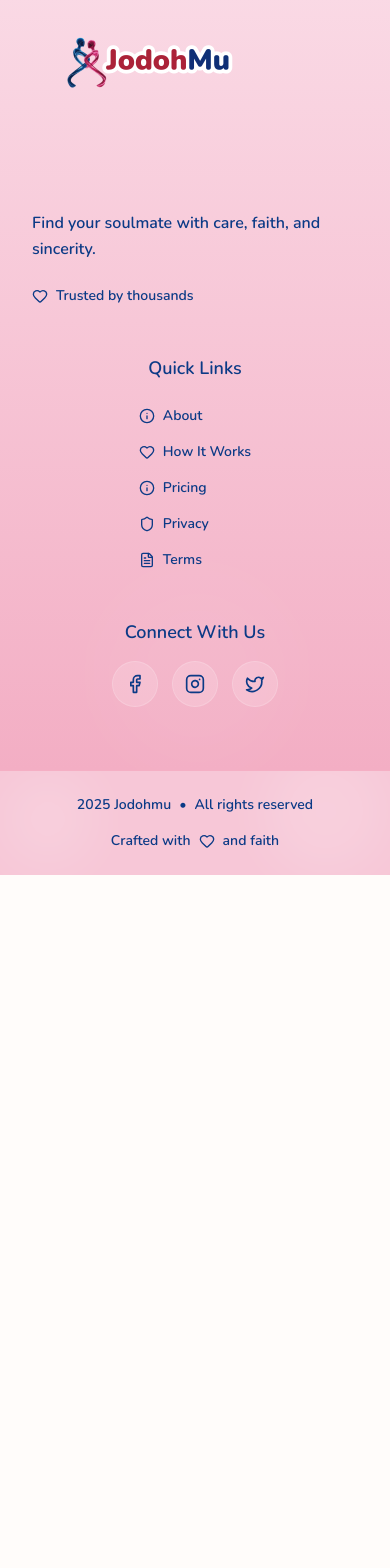
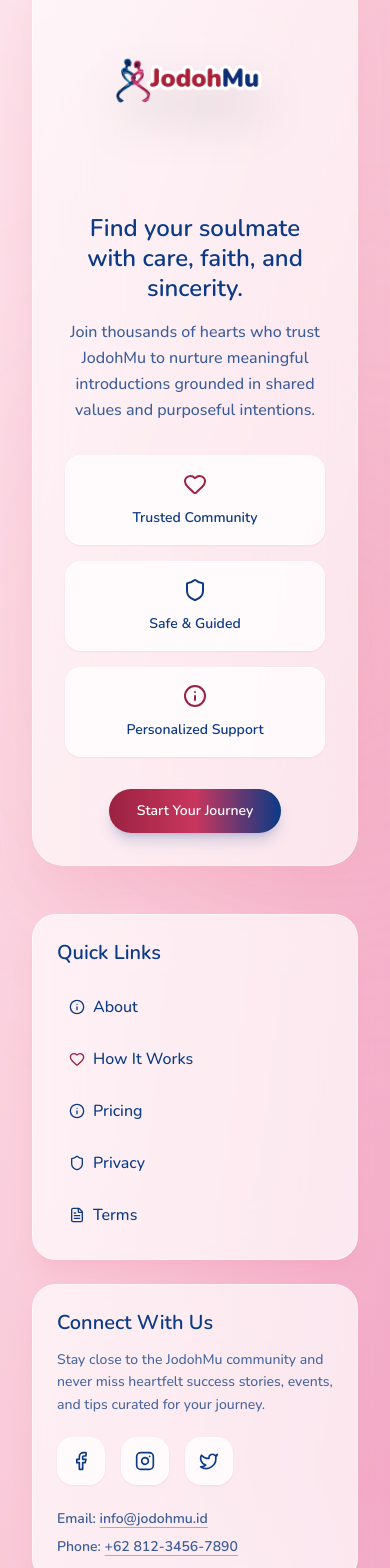
Before and after one commit to Taimoor13003/jodohmu, a Next.js app: page / in a window 390 px wide. Shown: the part 6362-7930 px from the top of the page. Before the commit the page ends 7237 px from the top, so only its background shows below. Built offline with nearby package versions, Linux system fonts and the light colour scheme; no server answers; a web font is replaced by a local one.

Commit message:
change email

```diff
--- a/src/components/layout/footer.tsx
+++ b/src/components/layout/footer.tsx
@@ -1,96 +1,140 @@
 import Link from "next/link";
 import Image from "next/image";
-import { Facebook, Instagram, Twitter, FileText, Shield, Info, Heart, DollarSign } from "lucide-react";
+import { Facebook, Instagram, Twitter, FileText, Shield, Info, Heart } from "lucide-react";
 import LogoIcon from "@/assets/jodohmu-logo.png";
 
 export function Footer() {
   return (
-    <footer className="w-full text-[#0b3a86]">
-      <div className="h-1 w-full bg-gradient-to-r from-[#f6adc3] via-[#f39cb5] to-[#f18aa7]" />
-      <div className="bg-gradient-to-b from-[#fbe0ea] via-[#f7c7d7] to-[#f3aec4] relative overflow-hidden">
-        <div className="absolute inset-0">
-          <div className="absolute top-0 left-1/4 w-32 h-32 bg-white/5 rounded-full blur-2xl"></div>
-          <div className="absolute bottom-0 right-1/4 w-48 h-48 bg-white/5 rounded-full blur-2xl"></div>
-        </div>
-        <div className="container py-16 relative z-10">
-          <div className="grid gap-12 lg:grid-cols-3 items-start">
-            {/* Brand */}
-            <div className="space-y-6">
-              <div className="flex items-center">
-                <Image src={LogoIcon} alt="Jodohmu" height={250} />
-              </div>
-              <p className="text-[#0b3a86] text-base leading-relaxed max-w-sm font-semibold">
-                Find your soulmate with care, faith, and sincerity.
-              </p>
-              <div className="flex items-center gap-2 text-[#0b3a86] font-semibold">
-                <Heart className="w-4 h-4" style={{ color: "#0b3a86" }} />
-                <span className="text-sm">Trusted by thousands</span>
+    <footer className="relative overflow-hidden bg-gradient-to-br from-[#fde4ec] via-[#f9c7d7] to-[#f2a5c3] text-[#0b3a86]">
+      <div className="h-1 w-full bg-gradient-to-r from-[#9B2242] via-[#f18aa7] to-[#0b3a86]" />
+      <div className="absolute inset-0 pointer-events-none">
+        <div className="absolute -top-32 -left-24 h-72 w-72 rounded-full bg-white/25 blur-3xl" />
+        <div className="absolute top-1/3 -right-24 h-80 w-80 rounded-full bg-[#f18aa7]/30 blur-[140px]" />
+        <div className="absolute -bottom-24 left-1/3 h-64 w-64 rounded-full bg-white/20 blur-3xl" />
+      </div>
+      <div className="container relative z-10 py-16 sm:py-20">
+        <div className="grid gap-12 xl:gap-16 lg:grid-cols-[1.45fr_1fr] items-start">
+          <div className="flex flex-col gap-8 rounded-[32px] border border-white/50 bg-white/65 p-8 md:p-10 shadow-2xl shadow-[#f18aa7]/25 backdrop-blur-2xl">
+            <div className="flex flex-col items-center md:items-start gap-6">
+              <Image src={LogoIcon} alt="Jodohmu" className="h-[220px] sm:h-[250px] w-auto drop-shadow-2xl" />
+              <div className="space-y-4 text-center md:text-left">
+                <h2 className="text-2xl md:text-3xl font-semibold leading-tight">
+                  Find your soulmate with care, faith, and sincerity.
+                </h2>
+                <p className="text-base md:text-lg font-medium leading-relaxed text-[#0b3a86]/80">
+                  Join thousands of hearts who trust JodohMu to nurture meaningful introductions grounded in shared values and purposeful intentions.
+                </p>
               </div>
             </div>
-
-            {/* Links */}
-            <div className="flex flex-col items-center space-y-6">
-              <h3 className="text-lg font-semibold text-[#0b3a86]">Quick Links</h3>
-              <div className="flex flex-col sm:flex-row sm:items-center sm:justify-center gap-4 text-sm text-[#0b3a86] font-medium">
-                <Link href="#" className="flex items-center gap-2 text-[#0b3a86] hover:text-[#07265d] hover:underline underline-offset-4 decoration-[#0b3a86] transition-all duration-300 hover:scale-105 font-semibold">
-                  <Info className="w-4 h-4" />
+            <div className="grid gap-4 sm:grid-cols-3">
+              <div className="rounded-2xl border border-white/60 bg-white/75 p-4 text-center shadow-sm shadow-[#f18aa7]/20">
+                <Heart className="mx-auto h-6 w-6 text-[#9B2242]" />
+                <p className="mt-3 text-sm font-semibold">Trusted Community</p>
+              </div>
+              <div className="rounded-2xl border border-white/60 bg-white/75 p-4 text-center shadow-sm shadow-[#f18aa7]/20">
+                <Shield className="mx-auto h-6 w-6 text-[#0b3a86]" />
+                <p className="mt-3 text-sm font-semibold">Safe &amp; Guided</p>
+              </div>
+              <div className="rounded-2xl border border-white/60 bg-white/75 p-4 text-center shadow-sm shadow-[#f18aa7]/20">
+                <Info className="mx-auto h-6 w-6 text-[#9B2242]" />
+                <p className="mt-3 text-sm font-semibold">Personalized Support</p>
+              </div>
+            </div>
+            <Link
+              href="/register"
+              className="inline-flex items-center justify-center self-center md:self-start rounded-full bg-gradient-to-r from-[#9B2242] via-[#c9365d] to-[#0b3a86] px-7 py-3 text-sm font-semibold text-white shadow-lg shadow-[#0b3a86]/20 transition-all duration-300 hover:-translate-y-0.5 hover:shadow-xl focus-visible:outline-none focus-visible:ring-2 focus-visible:ring-[#0b3a86]/40 focus-visible:ring-offset-2"
+            >
+              Start Your Journey
+            </Link>
+          </div>
+          <div className="grid gap-6">
+            <div className="rounded-3xl border border-white/55 bg-white/70 p-6 md:p-8 shadow-xl shadow-[#f18aa7]/15 backdrop-blur-xl">
+              <h3 className="text-xl font-semibold">Quick Links</h3>
+              <div className="mt-5 grid grid-cols-1 gap-3 text-base font-medium">
+                <Link
+                  href="#"
+                  className="inline-flex items-center gap-2 rounded-lg px-3 py-2 text-[#0b3a86] transition-all duration-200 hover:bg-white hover:shadow-sm"
+                >
+                  <Info className="h-4 w-4" />
                   About
                 </Link>
-                <span className="hidden sm:block text-[#0b3a86]/30">•</span>
-                <Link href="#" className="flex items-center gap-2 text-[#0b3a86] hover:text-[#07265d] hover:underline underline-offset-4 decoration-[#0b3a86] transition-all duration-300 hover:scale-105 font-semibold">
-                  <Heart className="w-4 h-4" />
+                <Link
+                  href="#"
+                  className="inline-flex items-center gap-2 rounded-lg px-3 py-2 text-[#0b3a86] transition-all duration-200 hover:bg-white hover:shadow-sm"
+                >
+                  <Heart className="h-4 w-4 text-[#9B2242]" />
                   How It Works
                 </Link>
-                <span className="hidden sm:block text-[#0b3a86]/30">•</span>
-                <Link href="#" className="flex items-center gap-2 text-[#0b3a86] hover:text-[#07265d] hover:underline underline-offset-4 decoration-[#0b3a86] transition-all duration-300 hover:scale-105 font-semibold">
-                  <Info className="w-4 h-4" />
+                <Link
+                  href="#"
+                  className="inline-flex items-center gap-2 rounded-lg px-3 py-2 text-[#0b3a86] transition-all duration-200 hover:bg-white hover:shadow-sm"
+                >
+                  <Info className="h-4 w-4" />
                   Pricing
                 </Link>
-                <span className="hidden sm:block text-[#0b3a86]/30">•</span>
-                <Link href="/privacy" className="flex items-center gap-2 text-[#0b3a86] hover:text-[#07265d] hover:underline underline-offset-4 decoration-[#0b3a86] transition-all duration-300 hover:scale-105 font-semibold">
-                  <Shield className="w-4 h-4" />
+                <Link
+                  href="/privacy"
+                  className="inline-flex items-center gap-2 rounded-lg px-3 py-2 text-[#0b3a86] transition-all duration-200 hover:bg-white hover:shadow-sm"
+                >
+                  <Shield className="h-4 w-4" />
                   Privacy
                 </Link>
-                <span className="hidden sm:block text-[#0b3a86]/30">•</span>
-                <Link href="/terms" className="flex items-center gap-2 text-[#0b3a86] hover:text-[#07265d] hover:underline underline-offset-4 decoration-[#0b3a86] transition-all duration-300 hover:scale-105 font-semibold">
-                  <FileText className="w-4 h-4" />
+                <Link
+                  href="/terms"
+                  className="inline-flex items-center gap-2 rounded-lg px-3 py-2 text-[#0b3a86] transition-all duration-200 hover:bg-white hover:shadow-sm"
+                >
+                  <FileText className="h-4 w-4" />
                   Terms
                 </Link>
               </div>
             </div>
-
-            {/* Social */}
-            <div className="flex flex-col items-center lg:items-end space-y-4">
-              <h3 className="text-lg font-semibold text-[#0b3a86]">Connect With Us</h3>
-              <div className="flex items-center gap-4">
-                <Link href="#" className="group inline-flex h-11 w-11 items-center justify-center rounded-full bg-white/15 hover:bg-gradient-to-r hover:from-[#f18aa7] hover:to-[#f6adc3] ring-1 ring-white/30 hover:ring-white/50 transition-all duration-300 hover:scale-110 hover:shadow-lg hover:shadow-[#f18aa7]/30">
-                  <Facebook className="h-5 w-5 text-[#0b3a86] group-hover:text-white transition-colors" />
+            <div className="rounded-3xl border border-white/55 bg-white/70 p-6 md:p-8 shadow-xl shadow-[#f18aa7]/15 backdrop-blur-xl">
+              <h3 className="text-xl font-semibold">Connect With Us</h3>
+              <p className="mt-3 text-sm font-medium leading-relaxed text-[#0b3a86]/75">
+                Stay close to the JodohMu community and never miss heartfelt success stories, events, and tips curated for your journey.
+              </p>
+              <div className="mt-5 flex items-center justify-start gap-4">
+                <Link
+                  href="#"
+                  className="group inline-flex h-12 w-12 items-center justify-center rounded-2xl border border-white/60 bg-white/75 shadow-sm shadow-[#f18aa7]/20 transition-all duration-300 hover:-translate-y-1 hover:bg-gradient-to-r hover:from-[#9B2242] hover:to-[#0b3a86]"
+                >
+                  <Facebook className="h-5 w-5 text-[#0b3a86] transition-colors group-hover:text-white" />
                 </Link>
-                <Link href="#" className="group inline-flex h-11 w-11 items-center justify-center rounded-full bg-white/15 hover:bg-gradient-to-r hover:from-[#f18aa7] hover:to-[#f6adc3] ring-1 ring-white/30 hover:ring-white/50 transition-all duration-300 hover:scale-110 hover:shadow-lg hover:shadow-[#f18aa7]/30">
-                  <Instagram className="h-5 w-5 text-[#0b3a86] group-hover:text-white transition-colors" />
+                <Link
+                  href="#"
+                  className="group inline-flex h-12 w-12 items-center justify-center rounded-2xl border border-white/60 bg-white/75 shadow-sm shadow-[#f18aa7]/20 transition-all duration-300 hover:-translate-y-1 hover:bg-gradient-to-r hover:from-[#9B2242] hover:to-[#0b3a86]"
+                >
+                  <Instagram className="h-5 w-5 text-[#0b3a86] transition-colors group-hover:text-white" />
                 </Link>
-                <Link href="#" className="group inline-flex h-11 w-11 items-center justify-center rounded-full bg-white/15 hover:bg-gradient-to-r hover:from-[#f18aa7] hover:to-[#f6adc3] ring-1 ring-white/30 hover:ring-white/50 transition-all duration-300 hover:scale-110 hover:shadow-lg hover:shadow-[#f18aa7]/30">
-                  <Twitter className="h-5 w-5 text-[#0b3a86] group-hover:text-white transition-colors" />
+                <Link
+                  href="#"
+                  className="group inline-flex h-12 w-12 items-center justify-center rounded-2xl border border-white/60 bg-white/75 shadow-sm shadow-[#f18aa7]/20 transition-all duration-300 hover:-translate-y-1 hover:bg-gradient-to-r hover:from-[#9B2242] hover:to-[#0b3a86]"
+                >
+                  <Twitter className="h-5 w-5 text-[#0b3a86] transition-colors group-hover:text-white" />
                 </Link>
+              </div>
+              <div className="mt-6 space-y-2 text-sm font-semibold text-[#0b3a86]/80">
+                <p>
+                  Email: <a className="underline decoration-[#9B2242]/40 underline-offset-4 hover:text-[#9B2242]" href="mailto:info@jodohmu.id">info@jodohmu.id</a>
+                </p>
+                <p>
+                  Phone: <a className="underline decoration-[#9B2242]/40 underline-offset-4 hover:text-[#9B2242]" href="tel:+6281234567890">+62 812-3456-7890</a>
+                </p>
               </div>
             </div>
           </div>
         </div>
       </div>
-      <div className="border-t border-[#f18aa7]/40 bg-[#f7c7d7] relative overflow-hidden">
-        <div className="absolute inset-0">
-          <div className="absolute top-0 left-0 w-24 h-24 bg-white/15 rounded-full blur-xl"></div>
-          <div className="absolute bottom-0 right-0 w-32 h-32 bg-white/15 rounded-full blur-xl"></div>
-        </div>
-        <div className="container flex flex-col sm:flex-row items-center justify-between py-6 text-sm text-[#0b3a86] gap-4 relative z-10 font-medium">
-          <p className="flex items-center gap-2 font-semibold">
+      <div className="relative border-t border-white/60 bg-white/25 backdrop-blur-xl">
+        <div className="container flex flex-col items-center justify-between gap-2 py-3 text-xs font-medium text-[#0b3a86]/85 sm:flex-row sm:text-sm">
+          <p className="flex items-center gap-2">
             <span> {new Date().getFullYear()} Jodohmu</span>
             <span>•</span>
             <span>All rights reserved</span>
           </p>
-          <p className="flex items-center gap-2 font-semibold">
+          <p className="flex items-center gap-1">
             <span>Crafted with</span>
-            <Heart className="w-4 h-4" style={{ color: "#0b3a86" }} />
+            <Heart className="h-4 w-4 text-[#9B2242]" />
             <span>and faith</span>
           </p>
         </div>
```
